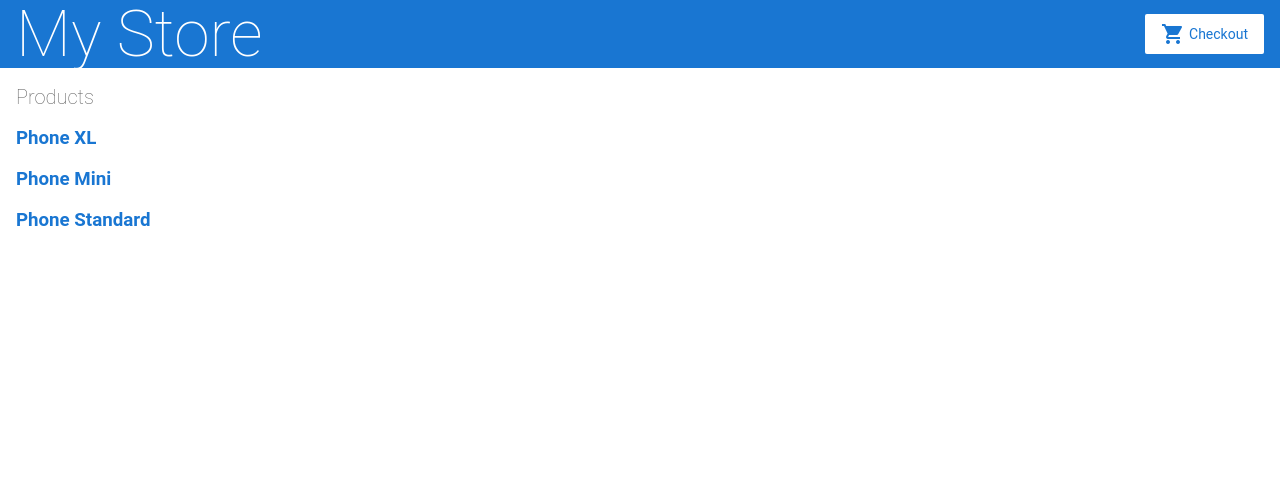
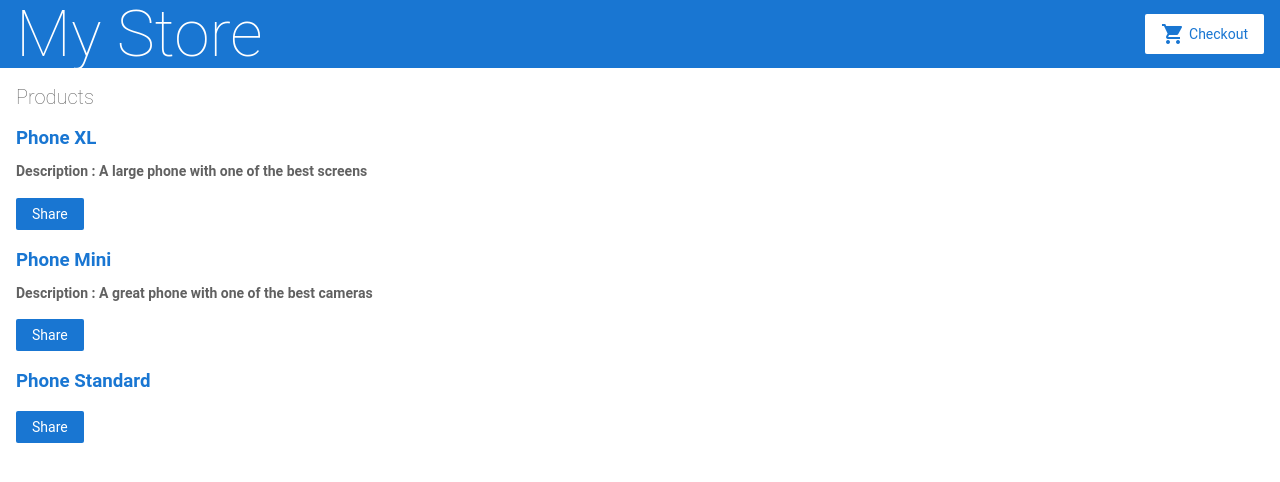
Before and after one commit to teodaniel/angular-cart-v1, an Angular app: page / in a window 1280 px wide. Shown: the top 482 px of the page. Built offline with nearby package versions, Linux system fonts and the light colour scheme.

Commit message:
28 mar: cont angular lesson with subbu

```diff
--- a/src/app/product-list/product-list.component.html
+++ b/src/app/product-list/product-list.component.html
@@ -1,13 +1,16 @@
 <h2>Products</h2>
 <!-- structural directive because it changes the structure of the DOM-->
 <div *ngFor="let product of products">
-<h3>
-  <!-- [properites] -->
-  <a [title] = "product.name + ' details'">
+  <h3>
+    <!-- [properites] -->
+    <a [title]="product.name + ' details'">
       <!-- string interpolation -->
-   {{product.name}}
-  </a>
-</h3>
+      {{ product.name }}
+    </a>
+    <p *ngIf="product.description">Description : {{ product.description }}</p>
+  </h3>
+  <!-- event binding in angular -->
+  <button type="button" (click)="share()">Share</button>
 </div>
 <!--
 Copyright Google LLC. All Rights Reserved.
```
